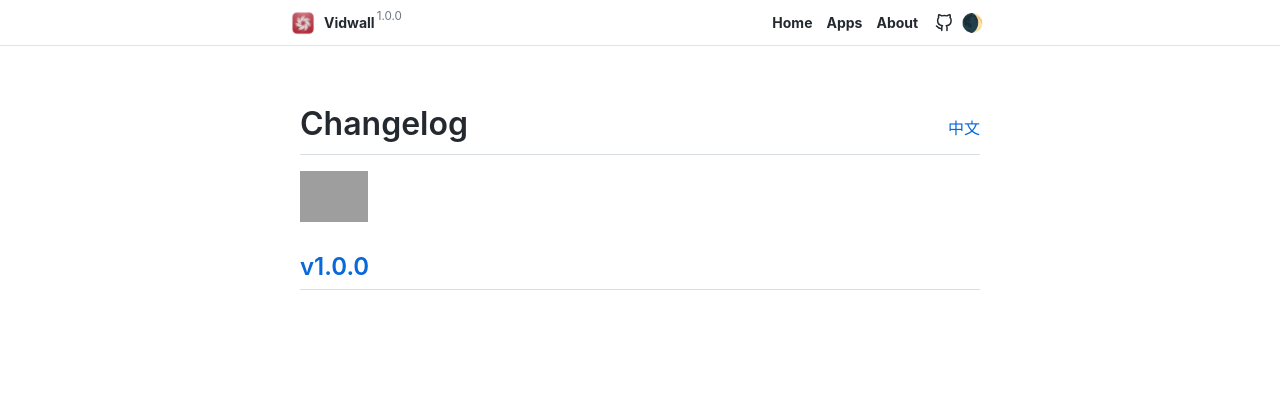
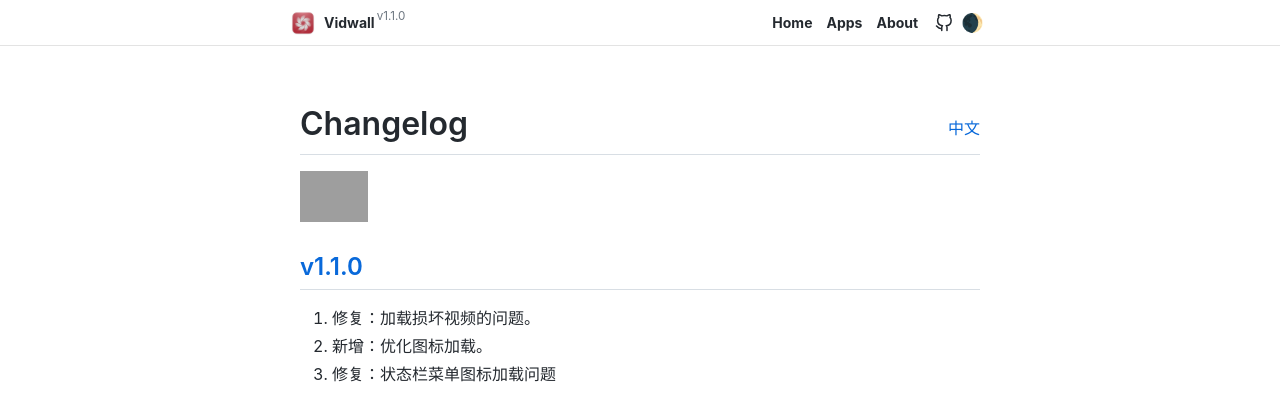
Before and after one commit to jaywcjlove/vidwall, a plain HTML site: page CHANGELOG.html in a window 1280 px wide. Shown: the top 407 px of the page. Drawn offline with Linux system fonts and the light colour scheme; grey boxes are pictures that could not be loaded; some icons are missing.

Commit message:
released v1.1.0 86a8bfc5a5096541f82ca991864613832e67f81f

```diff
--- a/CHANGELOG.html
+++ b/CHANGELOG.html
@@ -4,7 +4,7 @@
     <meta charset="UTF-8">
     <meta http-equiv="X-UA-Compatible" content="IE=edge">
     <meta name="viewport" content="width=device-width, initial-scale=1.0">
-    <title>Changelog Vidwall 1.0.0</title>
+    <title>Changelog Vidwall v1.1.0</title>
     <meta name="description" content="支持将 4K 视频设置为动态桌面壁纸，兼容 MP4 和 MOV 格式。">
     <meta name="keywords" content="动态壁纸,视频壁纸,桌面壁纸,4K,MP4,MOV,Video Wallpaper,Dynamic Wallpaper,Desktop Wallpaper,4K Video,桌面美化,视频桌面,Vidwall">
     <link rel="stylesheet" type="text/css" href="css/main.css?v=1.34.1">
@@ -20,8 +20,8 @@
   </head>
   <body id="idoctotop"><a href="#idoctotop" class="gototop">top</a>
     <header class="header">
-      <article class="inner warpper" style="max-width:720px;"><a class="logo" href="index.html"><img alt="Vidwall <sup>1.0.0</sup> logo" src="assets/logo.png">
-<span class="title">Vidwall <sup>1.0.0</sup></span></a>
+      <article class="inner warpper" style="max-width:720px;"><a class="logo" href="index.html"><img alt="Vidwall <sup>v1.1.0</sup> logo" src="assets/logo.png">
+<span class="title">Vidwall <sup>v1.1.0</sup></span></a>
         <div class="content">
           <ul class="menu">
             <li><a href="index.html" target="" class="">Home</a></li>
@@ -38,6 +38,12 @@
       <markdown-style theme-auto-switch-disabled="">
         <p align="right" style="float: right; bottom: -36px; position: relative;"><a href="./CHANGELOG.zh.html">中文</a></p><!--rehype:style=float: right; bottom: -36px; position: relative;-->
         <h1 id="changelog"><a aria-hidden="true" tabindex="-1" href="#changelog" class="anchor"><span class="icon icon-link"></span></a>Changelog</h1><a target="_blank" href="https://apps.apple.com/app/vidwall/6747587746" title="Vidwall for macOS"><img alt="Vidwall AppStore" src="https://jaywcjlove.github.io/sb/download/macos.svg" height="51"></a>
+        <h2 id="v110"><a aria-hidden="true" tabindex="-1" href="#v110" class="anchor"><span class="icon icon-link"></span></a><a href="https://github.com/jaywcjlove/vidwall/releases/tag/v1.1.0">v1.1.0</a></h2>
+        <ol>
+          <li>修复：加载损坏视频的问题。</li>
+          <li>新增：优化图标加载。</li>
+          <li>修复：状态栏菜单图标加载问题</li>
+        </ol>
         <h2 id="v100"><a aria-hidden="true" tabindex="-1" href="#v100" class="anchor"><span class="icon icon-link"></span></a><a href="https://github.com/jaywcjlove/vidwall/releases/tag/v1.0.0">v1.0.0</a></h2>
       </markdown-style>
     </div>
```
Also changed, not shown: CHANGELOG.zh.html (+10 -4 lines), feedback.html (+3 -3 lines), feedback.zh.html (+3 -3 lines), index.html (+3 -3 lines), index.zh.html (+3 -3 lines), privacy-policy.html (+3 -3 lines), privacy-policy.zh.html (+3 -3 lines), terms-of-service.html (+3 -3 lines), terms-of-service.zh.html (+3 -3 lines).
